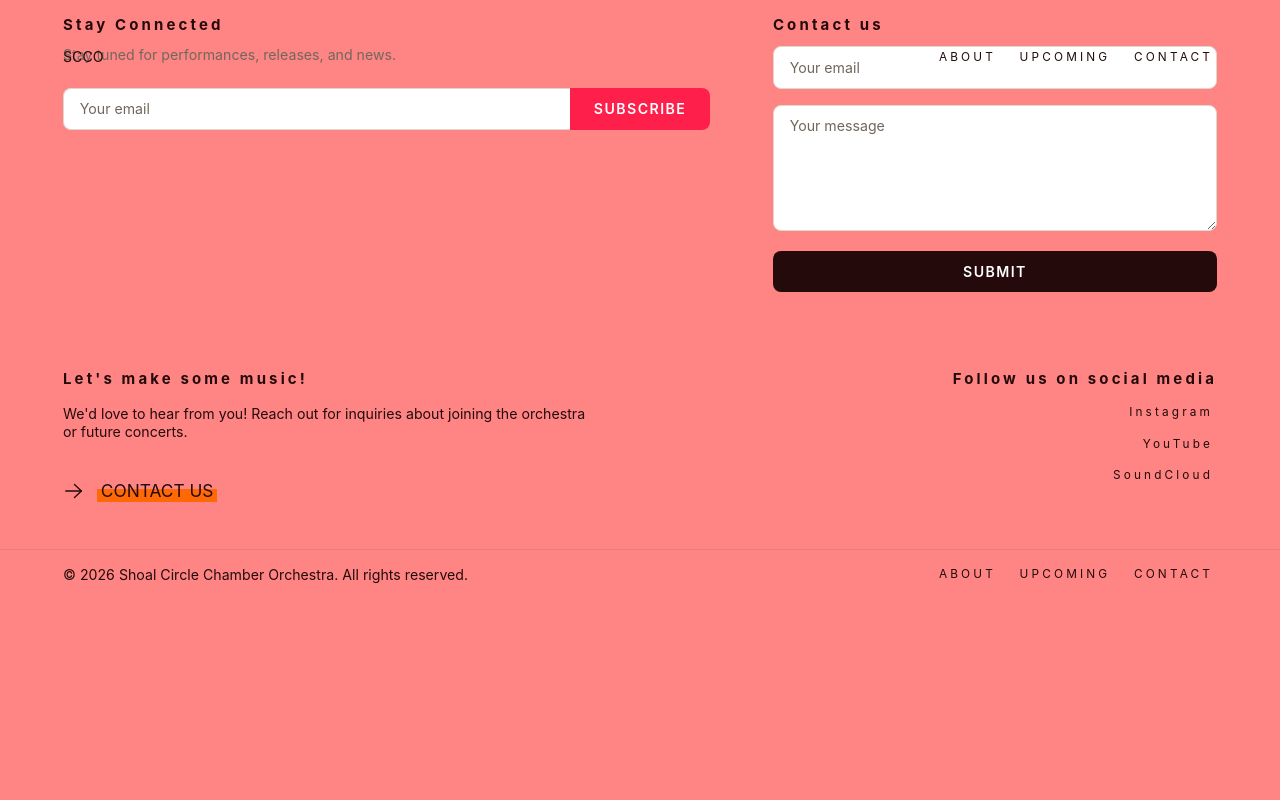
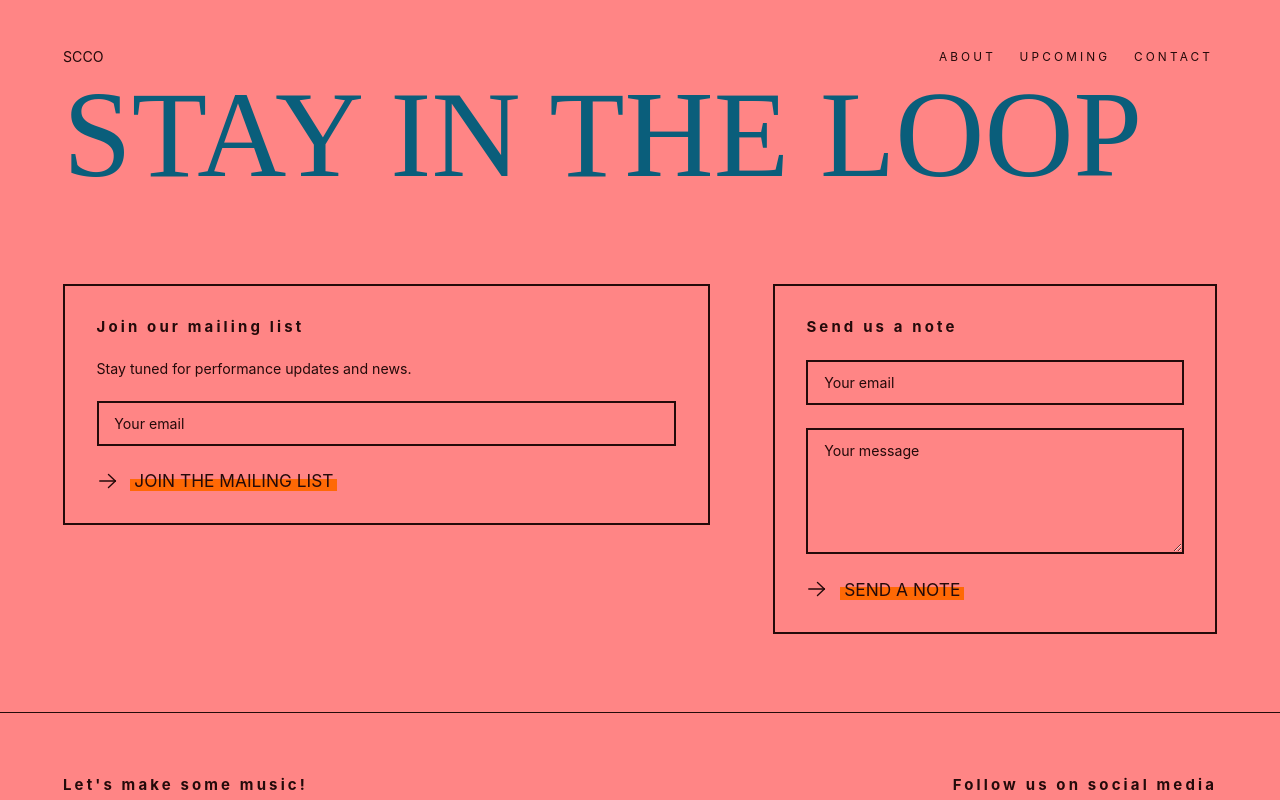
Before and after one commit to pb-nowa/scco, a React (Vite) app: page /contact in a window 1280 px wide. Shown: the top 800 px of the page. Built offline with nearby package versions, Linux system fonts and the light colour scheme.

Commit message:
About Page Styling

```diff
--- a/src/components/FeatureCard/FeatureCard.jsx
+++ b/src/components/FeatureCard/FeatureCard.jsx
@@ -22,7 +22,7 @@ const FeatureCard = () => {
         Program and concert title are TBD. Details to RSVP will be released in
         October 2026.
       </p>
-      <LinkCta className="cta--feature" href="#upcoming">
+      <LinkCta className="cta--feature" href="/contact">
         Get concert updates
       </LinkCta>
     </article>
--- a/src/components/LinkCta/LinkCta.css
+++ b/src/components/LinkCta/LinkCta.css
@@ -5,6 +5,16 @@
   font-size: var(--font-size-lg);
   text-transform: uppercase;
   position: relative;
+  font-family: inherit;
+  cursor: pointer;
+}
+
+button.cta {
+  margin: 0;
+  padding: 0;
+  border: none;
+  background: none;
+  color: inherit;
 }
 
 .cta__icon {
--- a/src/components/LinkCta/LinkCta.jsx
+++ b/src/components/LinkCta/LinkCta.jsx
@@ -1,7 +1,6 @@
 import "./LinkCta.css";
 
-const LinkCta = ({ href, children, className = "" }) => (
-  <a className={`cta ${className}`.trim()} href={href}>
+const CtaIcon = () => (
   <span className="cta__icon" aria-hidden="true">
     <svg
       width="1em"
@@ -21,8 +20,23 @@ const LinkCta = ({ href, children, className = "" }) => (
       <line x1="20" y1="12" x2="12.5" y2="19" />
     </svg>
   </span>
+);
+
+const LinkCta = ({
+  href,
+  children,
+  className = "",
+  as: Component = "a",
+  ...props
+}) => (
+  <Component
+    className={`cta ${className}`.trim()}
+    href={Component === "a" ? href : undefined}
+    {...props}
+  >
+    <CtaIcon />
     <span className="cta__text">{children}</span>
-  </a>
+  </Component>
 );
 
 export default LinkCta;
--- a/src/pages/About.css
+++ b/src/pages/About.css
@@ -123,7 +123,7 @@
 }
 
 .about-page__intro-image-wrap {
-  background: var(--color-bg);
+  background: transparent;
   margin: 0 0 var(--space-8);
   position: relative;
   left: 50%;
@@ -196,17 +196,6 @@
   opacity: var(--about-cta-opacity);
   transition: opacity 220ms linear;
   text-align: center;
-}
-
-.about-page__separator {
-  width: 100vw;
-  margin-left: calc(-50vw + 50%);
-  margin-top: var(--space-5);
-  margin-bottom: 0;
-  border: none;
-  border-top: 1px solid var(--color-ink);
-  position: relative;
-  z-index: 2;
 }
 
 .about-page__section-indicator {
--- a/src/pages/About.jsx
+++ b/src/pages/About.jsx
@@ -411,10 +411,10 @@ const About = () => {
             <img
               ref={introImageRef}
               className="about-page__intro-image"
+              style={{ "--about-intro-image-loaded": introImageLoaded ? 1 : 0 }}
               src="https://res.cloudinary.com/dhjttb9y2/image/upload/f_auto,q_auto/IMG_1368_bvblq7.jpg"
               alt="Shoal Circle Chamber Orchestra musicians rehearsing"
               onLoad={() => setIntroImageLoaded(true)}
-              style={{ "--about-intro-image-loaded": introImageLoaded ? 1 : 0 }}
             />
           </div>
           <section className="about-page__scroll-section" ref={setSectionRef(0)}>
@@ -468,13 +468,13 @@ const About = () => {
                 members.
               </p>
               <div className="about-page__cta" ref={ctaRef}>
-                <LinkCta href="#upcoming">Get concert updates</LinkCta>
+                <LinkCta href="/contact">Get concert updates</LinkCta>
               </div>
             </div>
           </section>
         </div>
       </section>
-      <hr className="about-page__separator" aria-hidden="true" />
+      <hr className="page-separator" aria-hidden="true" />
       <div
         className="about-page__section-indicator"
         aria-hidden="true"
--- a/src/pages/Contact.css
+++ b/src/pages/Contact.css
@@ -1,6 +1,27 @@
 .contact-page {
   background: var(--color-bg);
+  padding-top: var(--space-8);
 }
+
+.contact-page__hero {
+  container-type: inline-size;
+}
+
+.contact-page__title {
+  margin: 0;
+  width: 100%;
+  padding-left: var(--space-8);
+  padding-right: var(--space-8);
+  font-family: var(--font-serif);
+  font-size: clamp(2rem, calc((100cqw - 2 * var(--space-8)) / 9.35), 24rem);
+  font-weight: 300;
+  line-height: 0.9;
+  color: var(--color-accent);
+  text-transform: uppercase;
+  text-align: left;
+  box-sizing: border-box;
+}
+
 
 .contact-page .layout__container {
   padding-left: var(--space-8);
@@ -8,8 +29,11 @@
 }
 
 /* Forms section */
-.contact-page__forms {
-  padding-top: var(--space-9);
+.contact-page__forms.section {
+  padding-top: var(--space-4);
+  padding-bottom: var(--space-4);
+  margin-top: var(--space-8);
+  margin-bottom: var(--space-8);
 }
 
 .contact-page__forms-grid {
@@ -17,9 +41,21 @@
   align-items: start;
 }
 
+/* Form cards: match FeatureCard style (transparent bg, dark border, no radius) */
+.contact-form {
+  display: flex;
+  flex-direction: column;
+  align-items: flex-start;
+  gap: var(--space-5);
+  background: transparent;
+  border: 2px solid var(--color-ink);
+  border-radius: 0;
+  padding: var(--space-6);
+}
+
 /* Contact form base */
 .contact-form__heading {
-  margin: 0 0 var(--space-3);
+  margin: 0;
   font-size: var(--font-size-xs);
   font-weight: bold;
   letter-spacing: 0.2rem;
@@ -27,9 +63,13 @@
 }
 
 .contact-form__description {
-  margin: 0 0 var(--space-5);
+  margin: 0;
   font-size: var(--font-size-sm);
-  color: var(--color-muted);
+  color: var(--color-ink);
+}
+
+.contact-form__row {
+  width: 100%;
 }
 
 .contact-form__input,
@@ -39,15 +79,15 @@
   font-family: var(--font-sans);
   font-size: var(--font-size-sm);
   color: var(--color-ink);
-  background: var(--color-surface);
-  border: 1px solid var(--color-border);
-  border-radius: var(--radius-sm);
+  background: transparent;
+  border: 2px solid var(--color-ink);
+  border-radius: 0;
   transition: border-color 200ms ease, box-shadow 200ms ease;
 }
 
 .contact-form__input::placeholder,
 .contact-form__textarea::placeholder {
-  color: var(--color-muted);
+  color: var(--color-ink);
 }
 
 .contact-form__input:focus,
@@ -62,67 +102,13 @@
   min-height: 8rem;
 }
 
-/* Newsletter form: input + button flush */
-.contact-form--newsletter .contact-form__row {
-  display: flex;
-  align-items: stretch;
+/* Form submit buttons (LinkCta style) - match cta--feature / CONTACT US */
+.contact-form button.contact-form__submit {
+  margin-top: 0;
+  display: inline-flex;
+  padding: 0;
+  width: fit-content;
+  position: relative;
+  z-index: 0;
+  isolation: isolate;
 }
-
-.contact-form--newsletter .contact-form__input {
-  flex: 1;
-  border-radius: var(--radius-sm) 0 0 var(--radius-sm);
-  border-right: none;
-}
-
-.contact-form--newsletter .contact-form__submit {
-  border-radius: 0 var(--radius-sm) var(--radius-sm) 0;
-  white-space: nowrap;
-}
-
-.contact-form__submit {
-  padding: var(--space-3) var(--space-5);
-  font-family: var(--font-sans);
-  font-size: var(--font-size-sm);
-  font-weight: 600;
-  text-transform: uppercase;
-  letter-spacing: 0.1em;
-  border: none;
-  cursor: pointer;
-  transition: background-color 200ms ease, transform 100ms ease;
-}
-
-.contact-form__submit:active {
-  transform: scale(0.98);
-}
-
-.contact-form__submit--newsletter {
-  background: var(--color-accent-secondary);
-  color: var(--color-surface);
-}
-
-.contact-form__submit--newsletter:hover {
-  background: hsl(348 100% 50%);
-}
-
-.contact-form__submit--contact {
-  background: var(--color-ink);
-  color: var(--color-surface);
-}
-
-.contact-form__submit--contact:hover {
-  background: hsl(0 55% 15%);
-}
-
-/* Contact form: stacked layout */
-.contact-form--contact .contact-form__input {
-  margin-bottom: var(--space-4);
-}
-
-.contact-form--contact .contact-form__textarea {
-  margin-bottom: var(--space-4);
-}
-
-.contact-form--contact .contact-form__submit {
-  width: 100%;
-  border-radius: var(--radius-sm);
-}
--- a/src/pages/Contact.jsx
+++ b/src/pages/Contact.jsx
@@ -1,4 +1,5 @@
 import { useState } from "react";
+import LinkCta from "../components/LinkCta/LinkCta";
 import "./Contact.css";
 
 const Contact = () => {
@@ -18,6 +19,9 @@ const Contact = () => {
 
   return (
     <main className="contact-page">
+      <section className="contact-page__hero section">
+        <h1 className="contact-page__title">Stay in the Loop</h1>
+      </section>
       <section className="contact-page__forms section">
         <div className="layout__container">
           <div className="contact-page__forms-grid section-split__grid">
@@ -28,10 +32,10 @@ const Contact = () => {
                 aria-labelledby="newsletter-heading"
               >
                 <h2 id="newsletter-heading" className="contact-form__heading section-heading">
-                  Stay Connected
+                  Join our mailing list
                 </h2>
                 <p className="contact-form__description">
-                  Stay tuned for performances, releases, and news.
+                  Stay tuned for performance updates and news.
                 </p>
                 <div className="contact-form__row">
                   <input
@@ -43,10 +47,14 @@ const Contact = () => {
                     required
                     aria-label="Email address"
                   />
-                  <button type="submit" className="contact-form__submit contact-form__submit--newsletter">
-                    Subscribe
-                  </button>
                 </div>
+                <LinkCta
+                  as="button"
+                  type="submit"
+                  className="cta--feature contact-form__submit"
+                >
+                  Join the Mailing List
+                </LinkCta>
               </form>
             </div>
             <div className="section-split__right">
@@ -56,7 +64,7 @@ const Contact = () => {
                 aria-labelledby="contact-heading"
               >
                 <h2 id="contact-heading" className="contact-form__heading section-heading">
-                  Contact us
+                  Send us a note
                 </h2>
                 <input
                   type="email"
@@ -76,15 +84,20 @@ const Contact = () => {
                   rows={5}
                   aria-label="Message"
                 />
-                <button type="submit" className="contact-form__submit contact-form__submit--contact">
-                  Submit
-                </button>
+                <LinkCta
+                  as="button"
+                  type="submit"
+                  className="cta--feature contact-form__submit"
+                >
+                  send a note
+                </LinkCta>
               </form>
             </div>
           </div>
         </div>
       </section>
-  </main>
+      <hr className="page-separator" aria-hidden="true" />
+    </main>
   );
 };
 
--- a/src/sections/HeroSection/HeroSection.jsx
+++ b/src/sections/HeroSection/HeroSection.jsx
@@ -115,7 +115,7 @@ const HeroSection = () => {
               </div>
             </div>
             <div className="hero__cta">
-              <LinkCta href="#upcoming">Get concert updates</LinkCta>
+              <LinkCta href="/contact">Get concert updates</LinkCta>
             </div>
           </div>
         </div>
--- a/src/styles/global.css
+++ b/src/styles/global.css
@@ -49,6 +49,15 @@ main {
 
 .section {
   padding: var(--space-4) 0;
+}
+
+.page-separator {
+  width: 100%;
+  margin: var(--space-5) 0 0;
+  border: none;
+  border-top: 1px solid var(--color-ink);
+  position: relative;
+  z-index: 2;
 }
 
 #contact {
```
Lines whose indentation alone changed are shown as unchanged.
